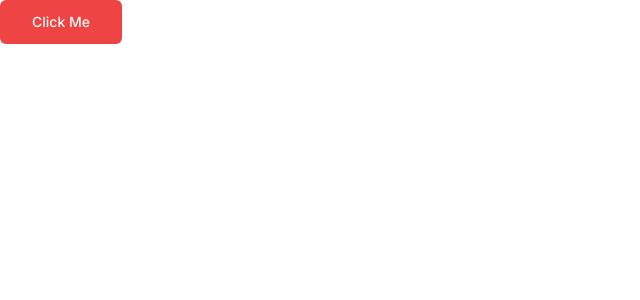
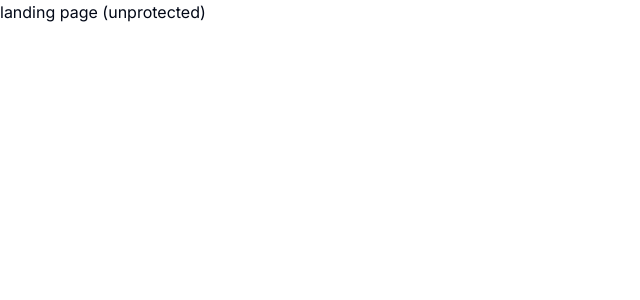
Before and after one commit to Akshat-shah05/Prodigy, a Next.js app: page / in a window 1280 px wide. Shown: the top 300 px of the page, without its empty margins (0-640 px from the left). Built offline with nearby package versions, Linux system fonts and the light colour scheme.

Commit message:
route groups for landing and dashboard

```diff
--- /dev/null
+++ b/app/(dashboard)/(routes)/dashboard/page.tsx
@@ -0,0 +1,7 @@
+import { Button } from "@/components/ui/button";
+
+export default function DashboardPage() {
+  return (
+    <p>Dashboard Page</p>
+  );
+}
--- /dev/null
+++ b/app/(landing)/page.tsx
@@ -0,0 +1,7 @@
+const LandingPage = () => {
+    return (
+        <div> landing page (unprotected) </div>
+    );
+}
+
+export default LandingPage;
--- a/app/page.tsx
+++ /dev/null
@@ -1,7 +0,0 @@
-import { Button } from "@/components/ui/button";
-
-export default function Home() {
-  return (
-    <Button variant="destructive" size="lg"> Click Me </Button>
-  );
-}
```
